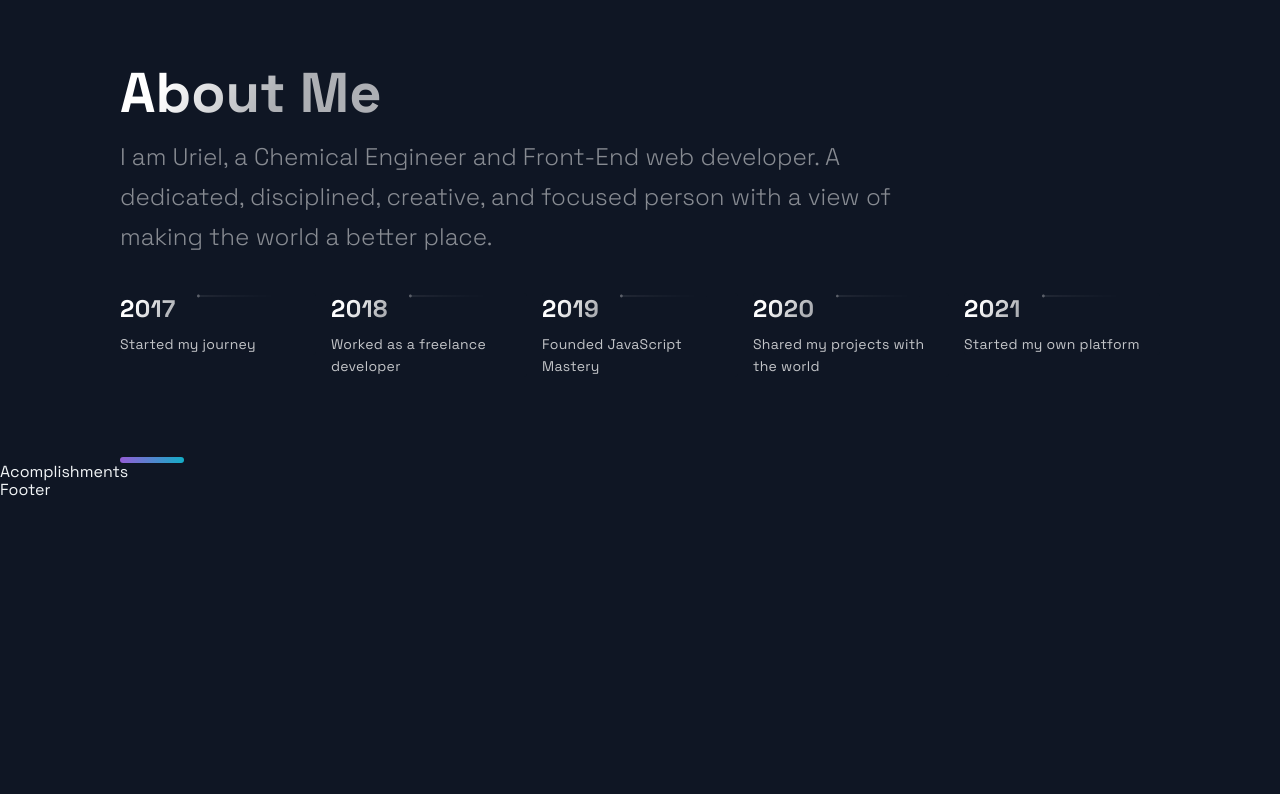
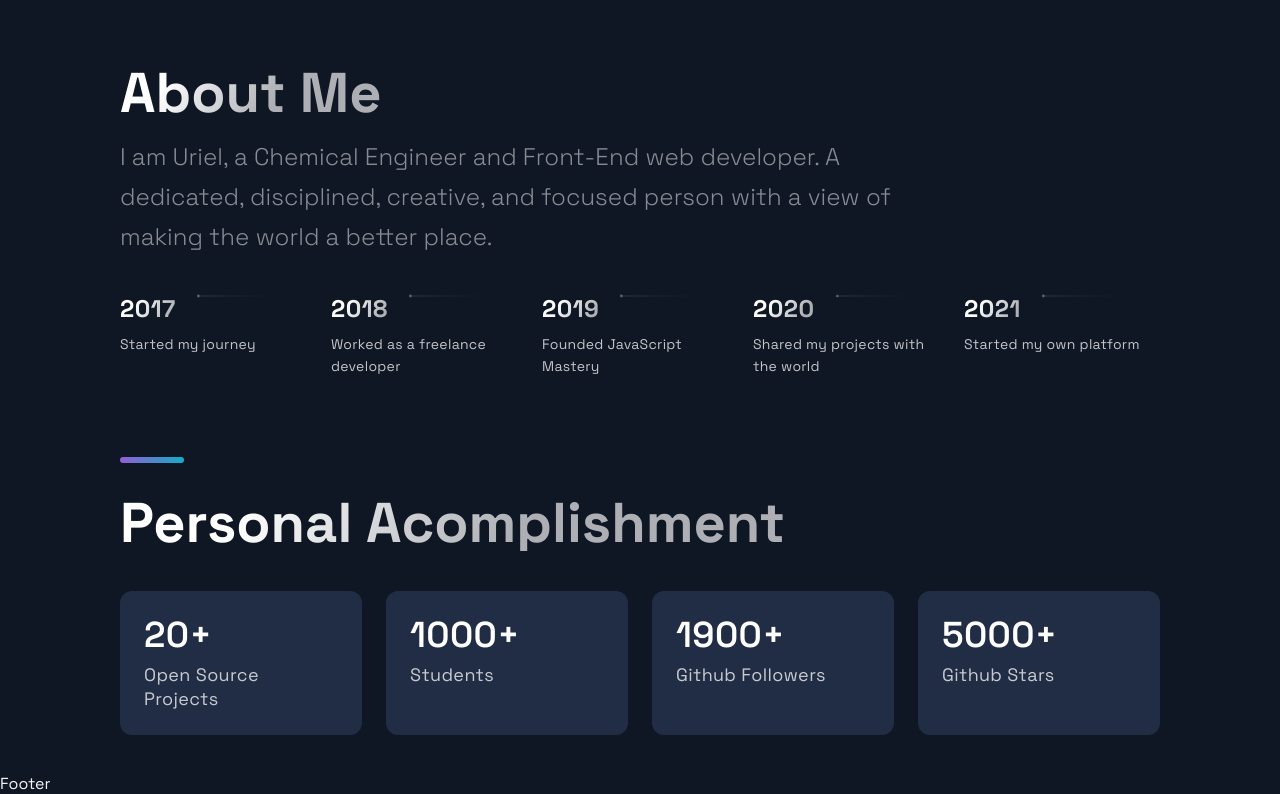
Before and after one commit to urielaweobe/portfolio-react-next, a Next.js app: page / in a window 1280 px wide. Shown: the part 2604-3398 px from the top of the page. Before the commit the page ends 3104 px from the top, so only its background shows below. Built offline with nearby package versions, Linux system fonts and the light colour scheme.

Commit message:
update: acomplishment section tutorial

```diff
--- a/src/components/Acomplishments/Acomplishments.js
+++ b/src/components/Acomplishments/Acomplishments.js
@@ -3,17 +3,20 @@ import React from 'react';
 import { Section, SectionDivider, SectionTitle } from '../../styles/GlobalComponents';
 import { Box, Boxes, BoxNum, BoxText } from './AcomplishmentsStyles';
 
-const data = [
-  { number: 20, text: 'Open Source Projects'},
-  { number: 1000, text: 'Students', },
-  { number: 1900, text: 'Github Followers', },
-  { number: 5000, text: 'Github Stars', }
-];
+import { data } from '../../constants/constants'
 
 const Acomplishments = () => (
-  <div>
-    Acomplishments
-  </div>
+  <Section>
+    <SectionTitle>Personal Acomplishment</SectionTitle>
+    <Boxes>
+      {data.map((card, index) => (
+        <Box key={index}>
+          <BoxNum>{card.number}+</BoxNum>
+          <BoxText>{card.text}</BoxText>
+        </Box>
+      ))}
+    </Boxes>
+  </Section>
 );
 
 export default Acomplishments;
--- a/src/constants/constants.js
+++ b/src/constants/constants.js
@@ -44,3 +44,10 @@ export const TimeLineData = [
   { year: 2020, text: 'Shared my projects with the world', },
   { year: 2021, text: 'Started my own platform', },
 ];
+
+export const data = [
+  { number: 20, text: 'Open Source Projects'},
+  { number: 1000, text: 'Students', },
+  { number: 1900, text: 'Github Followers', },
+  { number: 5000, text: 'Github Stars', }
+];
```
